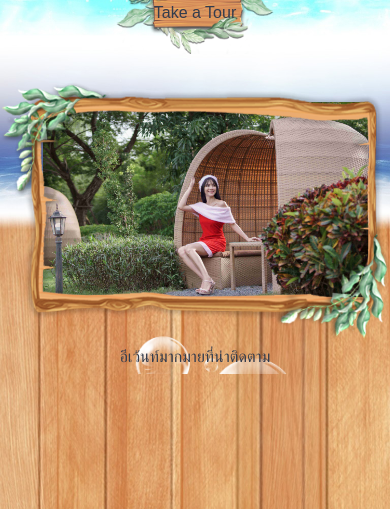
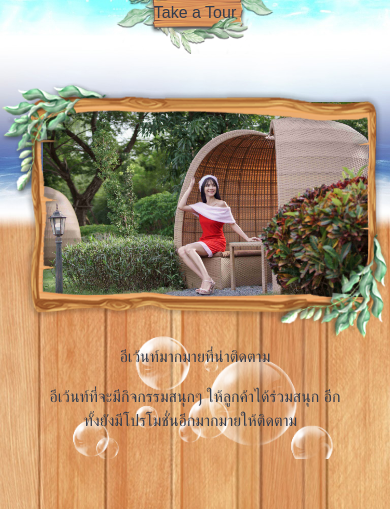
Before and after one commit to zx4545zx/bubbleth, a Svelte app: page / in a window 390 px wide. Shown: the part 120-629 px from the top of the page. Built offline with nearby package versions, Linux system fonts and the light colour scheme; a web font is replaced by a local one.

Commit message:
update scroll bar

```diff
--- a/src/routes/Home.svelte
+++ b/src/routes/Home.svelte
@@ -9,8 +9,8 @@
 <Slide />
 <Banner title="Take a Tour" />
 
-<main class="h-80 sm:h-screen pt-4">
-  <div class="container mx-auto overflow-scroll sm:overflow-visible h-full">
+<main class="h-3/5 sm:h-screen pt-4">
+  <div class="container mx-auto overflow-y-scroll sm:overflow-y-visible h-full">
     <Card {img} />
     <Card {img} />
     <Card {img} />
@@ -21,14 +21,18 @@
 <style>
   @media (max-width: 640px) {
     ::-webkit-scrollbar {
-      -webkit-appearance: none;
-      width: 7px;
+      width: 10px;
     }
-
+    ::-webkit-scrollbar-track {
+      background: #f1f1f1;
+      border-radius: 10px;
+    }
     ::-webkit-scrollbar-thumb {
-      border-radius: 4px;
-      background-color: rgba(0, 0, 0, 0.5);
-      box-shadow: 0 0 1px rgba(255, 255, 255, 0.5);
+      background: lightgray;
+      border-radius: 10px;
+    }
+    ::-webkit-scrollbar-thumb:hover {
+      background: #555;
     }
   }
 </style>
```
